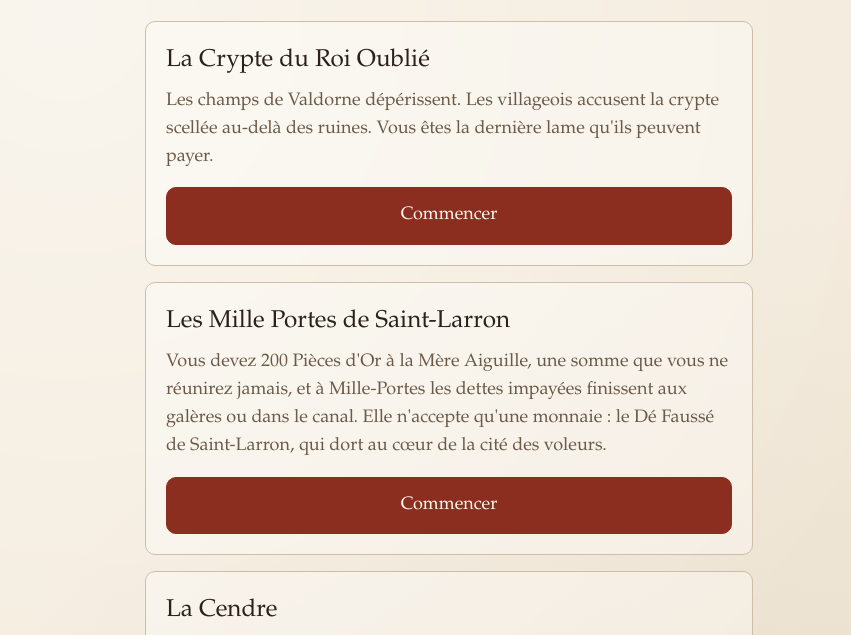
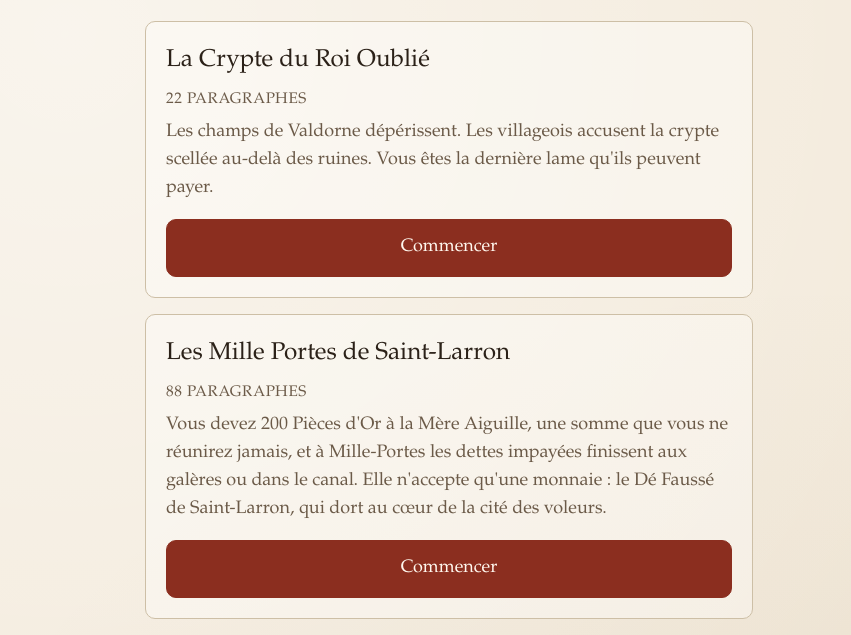
Before and after one commit to DeGraciaMathieu/gamebook-engine, a website with bundled scripts: page index.html in a window 1280 px wide. Shown: the part 132-767 px from the top of the page, without its empty margins (191-1042 px from the left). Built offline with nearby package versions, Linux system fonts and the light colour scheme.

Commit message:
feat: difficulté et nombre de paragraphes affichés sur l'accueil (champ difficulty)
Co-Authored-By: Claude Fable 5.1 <noreply@anthropic.com>

```diff
--- a/src/engine/story.js
+++ b/src/engine/story.js
@@ -1,3 +1,5 @@
+export const DIFFICULTIES = ['douce', 'standard', 'rude'];
+
 export function getParagraph(story, id) {
   const paragraph = story.paragraphs[id];
   if (!paragraph) {
@@ -56,6 +58,7 @@ export function validateStory(story) {
 
   if (!story.id) errors.push('Champ "id" manquant');
   if (!story.title) errors.push('Champ "title" manquant');
+  if (story.difficulty !== undefined && !DIFFICULTIES.includes(story.difficulty)) errors.push(`difficulty : valeur attendue parmi ${DIFFICULTIES.join(', ')}`);
   if (!story.start) errors.push('Champ "start" manquant');
   if (story.art !== undefined && typeof story.art?.style !== 'string') errors.push('art.style : chaîne attendue');
   else checkTarget(story.start, 'start');
--- a/src/ui/home.js
+++ b/src/ui/home.js
@@ -22,7 +22,15 @@ function renderStoryCard(story, { hasSave, onStart, onContinue, onRestart }) {
 
   return el('li', { class: 'story-card' }, [
     el('h2', { class: 'story-card-title' }, story.title),
+    el('p', { class: 'story-card-meta' }, describeStory(story)),
     el('p', { class: 'story-card-summary' }, story.summary),
     el('div', { class: 'story-card-actions' }, actions),
   ]);
 }
+
+function describeStory(story) {
+  const count = Object.keys(story.paragraphs).length;
+  const parts = [`${count} paragraphes`];
+  if (story.difficulty) parts.unshift(`Difficulté ${story.difficulty}`);
+  return parts.join(' · ');
+}
--- a/style.css
+++ b/style.css
@@ -134,6 +134,13 @@ body {
   margin: 0 0 8px;
   font-size: 1.35rem;
   font-weight: 500;
+}
+.story-card-meta {
+  margin: 0 0 8px;
+  font-size: 0.85rem;
+  color: var(--ink-soft);
+  text-transform: uppercase;
+  letter-spacing: 0.04em;
 }
 .story-card-summary {
   margin: 0 0 16px;
```
Also changed, not shown: tests/story.test.js (+6 -0 lines), README.md.
